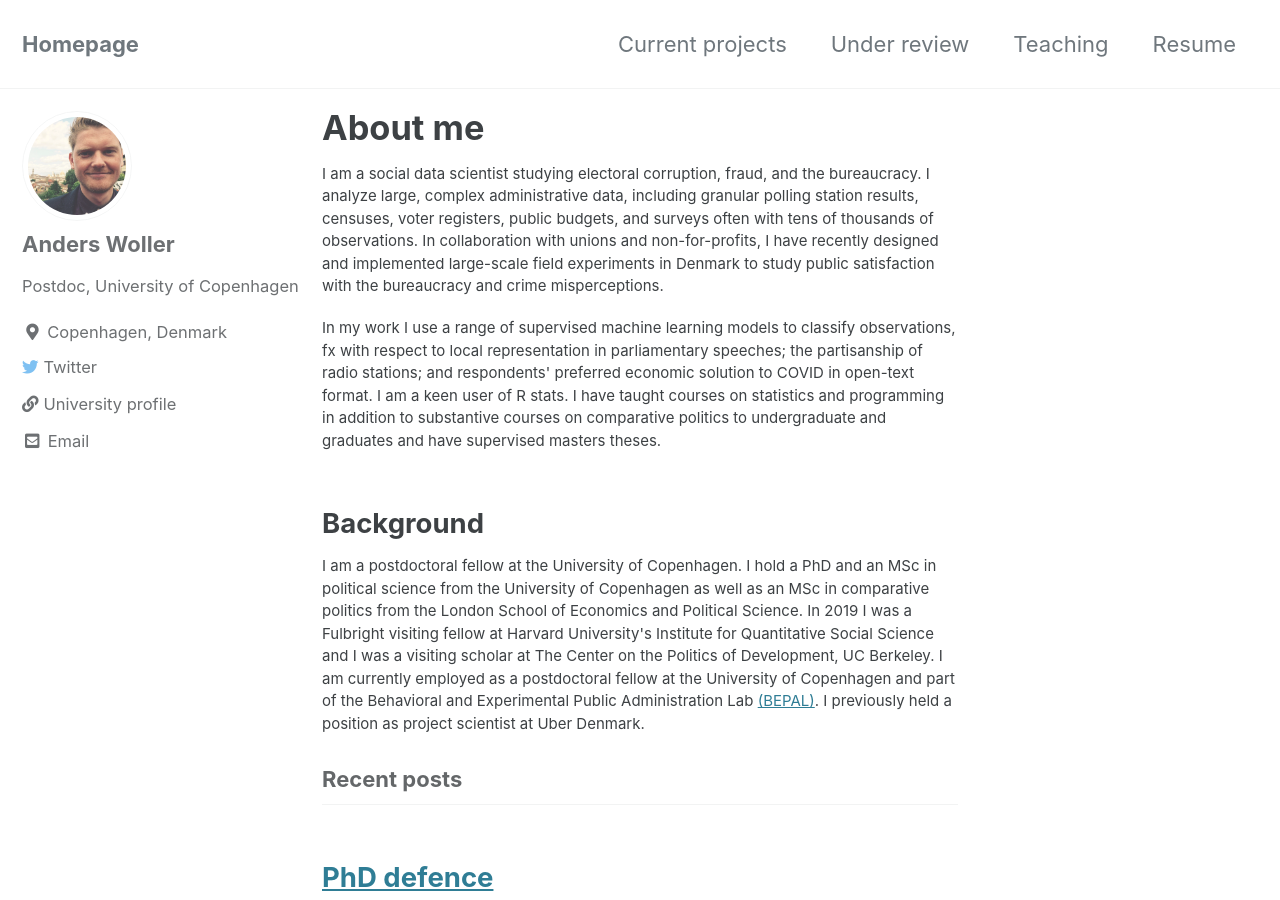
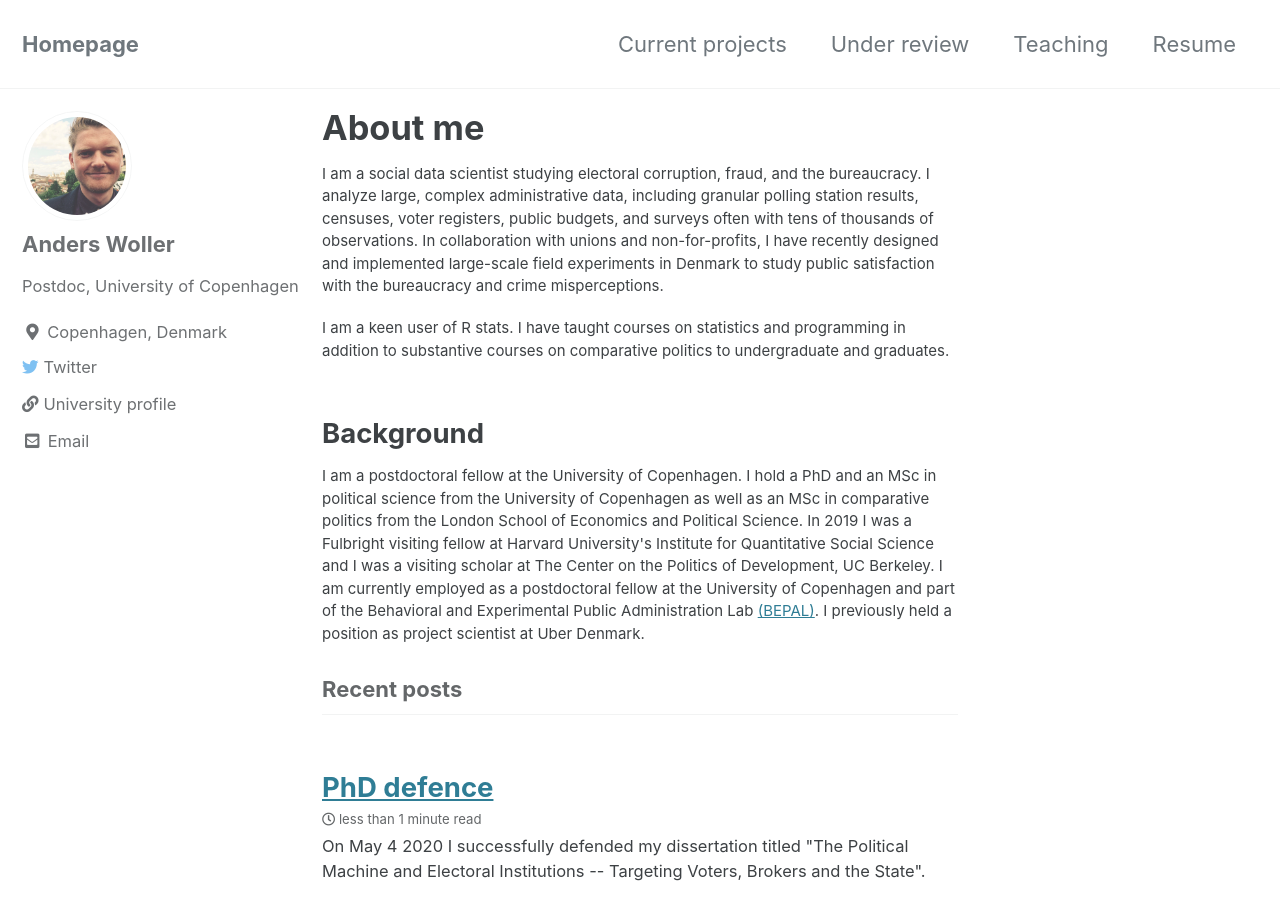
Before and after one commit to AndersWoller/AndersWoller.github.io, a Jekyll site: the page built from index.html, in a window 1280 px wide and 900 px high. Built offline with Jekyll 4.4.1, drawn with Linux system fonts in a browser that asks for light colours; cached includes are drawn as plain includes; the list of posts is cut into pages by our own code.

Commit message:
Update index.html

```diff
--- a/index.html
+++ b/index.html
@@ -9,10 +9,9 @@ I analyze large, complex administrative data, including granular polling station
 In collaboration with unions and non-for-profits, I have recently designed and implemented large-scale field experiments in Denmark to study public
 satisfaction with the bureaucracy and crime misperceptions.
 
-<p style="font-size:15px"> In my work I use a range of supervised machine learning models to classify observations, fx with respect to local representation
-in parliamentary speeches; the partisanship of radio stations; and respondents' preferred economic solution to COVID in open-text format.
+<p style="font-size:15px">
 I am a keen user of R stats. I have taught courses on statistics and programming in addition to substantive courses on comparative politics
-to undergraduate and graduates and have supervised masters theses.
+to undergraduate and graduates.
 
 
 <h2> Background </h2>
```
